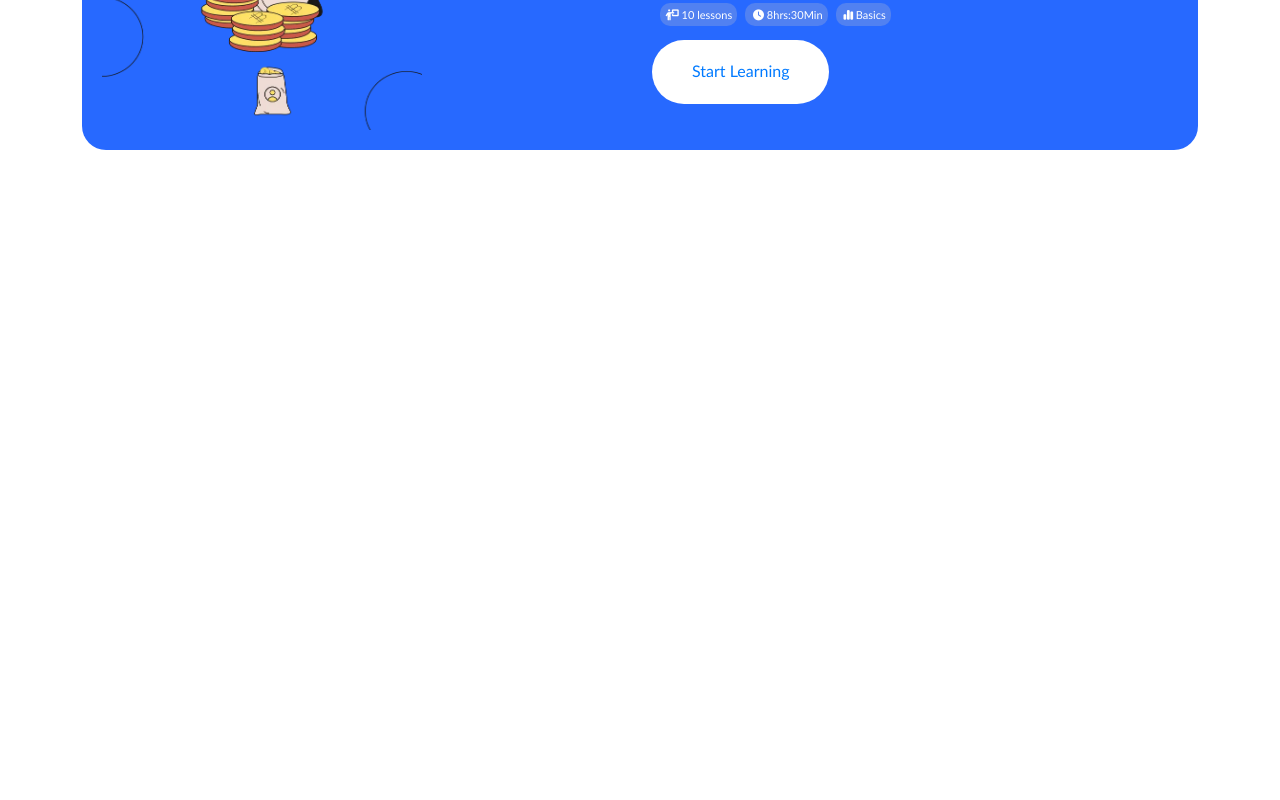
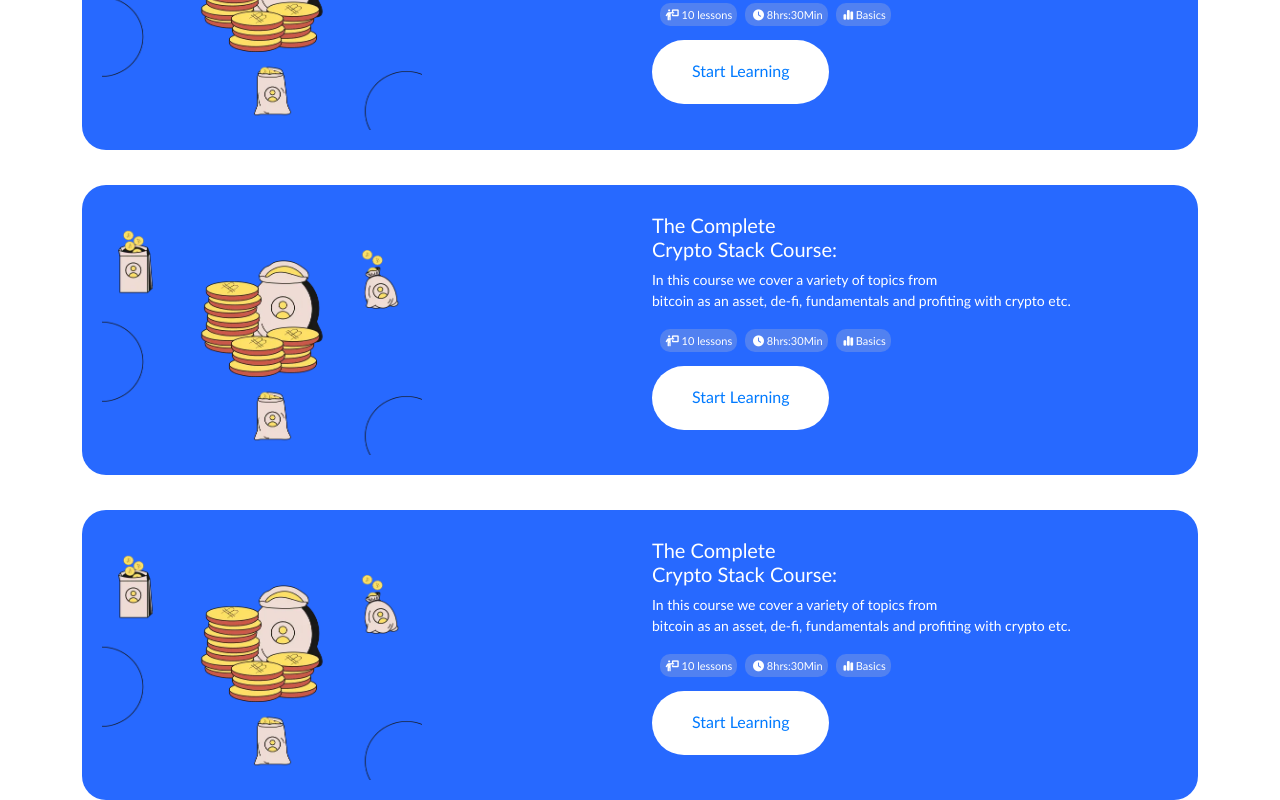
Before and after one commit to TEE2DWHY/TeamDefi, a React (Create React App) app: page /course in a window 1280 px wide. Shown: the part 706-1506 px from the top of the page. Before the commit the page ends 856 px from the top, so only its background shows below. Built offline with nearby package versions, Linux system fonts and the light colour scheme.

Commit message:
started working on the courses page

```diff
--- a/src/pages/Course.js
+++ b/src/pages/Course.js
@@ -62,6 +62,40 @@ const Courses = () => {
                         </div>
                     </div>
                 </div>
+                <br />
+                <div className='course-card2' style={{ cursor: "pointer" }}>
+                    <div className='row'>
+                        <div className='col-lg-6'>
+                            <img className='academy1' src="academy1.webp" alt='academy' />
+                        </div>
+                        <div className='col-lg-6'>
+                            <h3 style={{ color: "#fff", marginTop: "5%", fontSize: "20px", }}>The Complete <br />Crypto Stack Course: <br /> </h3>
+                            <p style={{ color: "#fff", fontSize: "14px", padding: "0 5px 0 0" }}>In this course we cover a variety of topics from <br />bitcoin as an asset, de-fi, fundamentals and profiting with crypto etc.</p>
+                            <div className='academy-details'> <i class="fa-solid fa-person-chalkboard" style={{ color: "#fff" }}></i> 10 lessons</div>
+                            <div className='academy-details'> <i class="fa-solid fa-clock" style={{ color: "#fff" }}></i> 8hrs:30Min</div>
+                            <div className='academy-details'> <i class="fa-solid fa-chart-simple" style={{ color: "#fff" }}></i> Basics</div>
+
+                            <Link to="/course"><button className='academy-button'>Start Learning</button></Link>
+                        </div>
+                    </div>
+                </div>
+                <br />
+                <div className='course-card2' style={{ cursor: "pointer" }}>
+                    <div className='row'>
+                        <div className='col-lg-6'>
+                            <img className='academy1' src="academy1.webp" alt='academy' />
+                        </div>
+                        <div className='col-lg-6'>
+                            <h3 style={{ color: "#fff", marginTop: "5%", fontSize: "20px", }}>The Complete <br />Crypto Stack Course: <br /> </h3>
+                            <p style={{ color: "#fff", fontSize: "14px", padding: "0 5px 0 0" }}>In this course we cover a variety of topics from <br />bitcoin as an asset, de-fi, fundamentals and profiting with crypto etc.</p>
+                            <div className='academy-details'> <i class="fa-solid fa-person-chalkboard" style={{ color: "#fff" }}></i> 10 lessons</div>
+                            <div className='academy-details'> <i class="fa-solid fa-clock" style={{ color: "#fff" }}></i> 8hrs:30Min</div>
+                            <div className='academy-details'> <i class="fa-solid fa-chart-simple" style={{ color: "#fff" }}></i> Basics</div>
+
+                            <Link to="/course"><button className='academy-button'>Start Learning</button></Link>
+                        </div>
+                    </div>
+                </div>
             </div>
 
         </>
```
Also changed, not shown: public/How to Build Crypto 3x1.webp (added).
